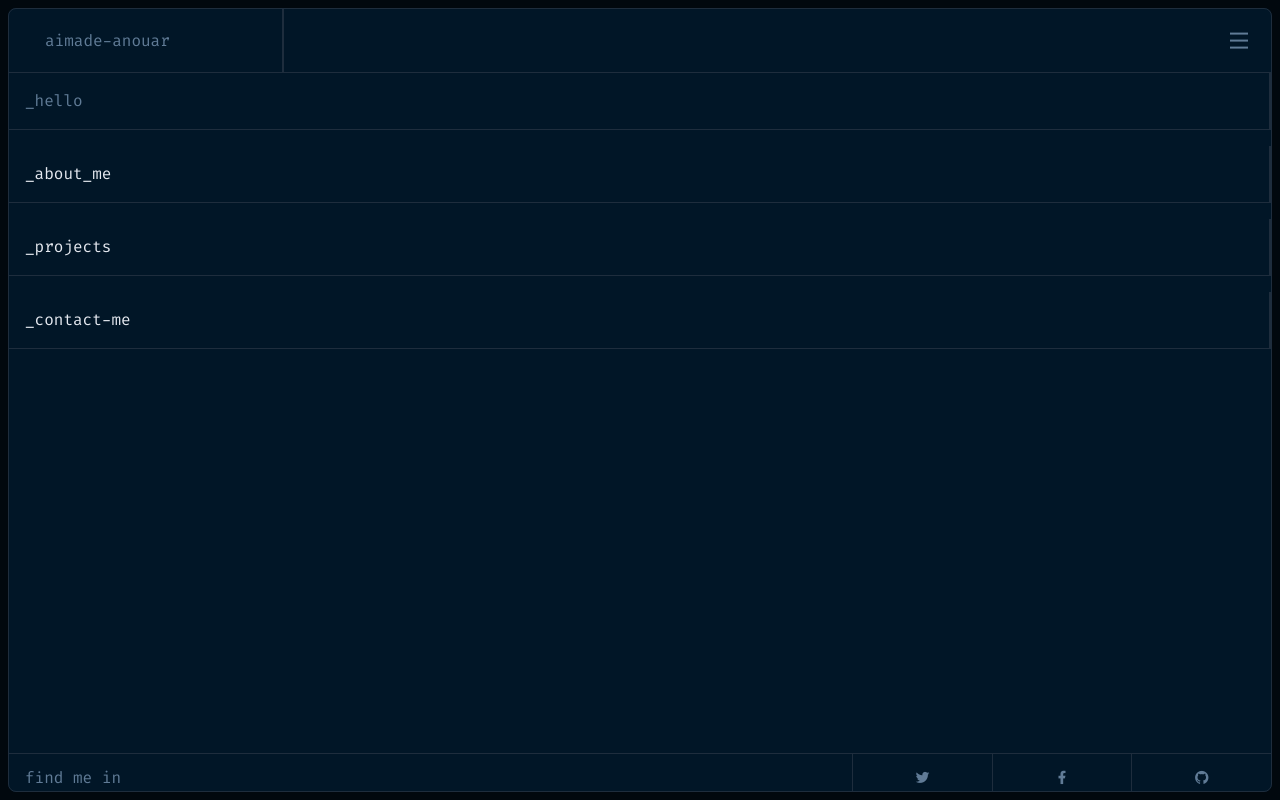
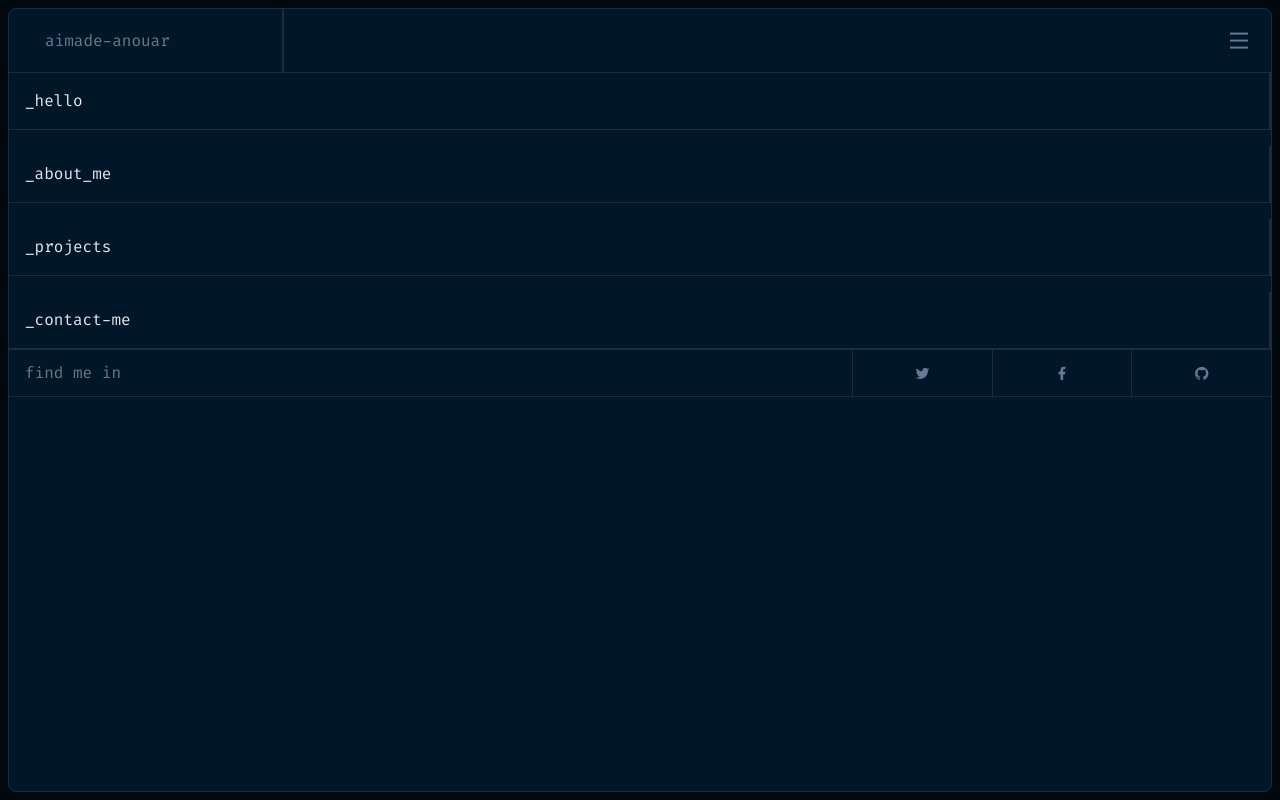
Before and after one commit to aimdexter/personal_portfolio, a website built with Vite: page index.html in a window 1280 px wide. Built offline with nearby package versions, Linux system fonts and the light colour scheme.

Commit message:
changed the position of find me

```diff
--- a/src/style.css
+++ b/src/style.css
@@ -3,6 +3,10 @@
 @tailwind utilities;
 
   @layer components {
+
+    .body {
+      @apply h-screen w-screen
+    }
     #app{
        @apply p-2 bg-primary-blue-dark
        font-fira overflow-hidden h-screen
@@ -29,14 +33,14 @@
       lg:border-line lg:border-r-2 lg:py-4 lg:pl-4 lg:pr-28
     }
     .active_menu{
-       @apply h-[91vh] flex flex-col justify-between
+       @apply flex flex-col justify-between
     }
     .hidden_menu{
-      @apply flex flex-col gap-4
+      @apply flex flex-col gap-4 relative
     }
     .find_me2{
       @apply flex w-full items-center
-      border-t-[1.5px] border-line h-12
+      border-y-[1.5px] border-line h-12
     }
     .find{
       @apply w-full pl-4
@@ -62,7 +66,7 @@
       }
     .hello{
       @apply border-line border-b-[1.5px] p-4
-      lg:border-r-2 lg:p-4
+      lg:border-r-2 lg:p-4 text-text
     }
     .about{
       @apply border-line border-b-[1.5px] p-4 text-text
```
